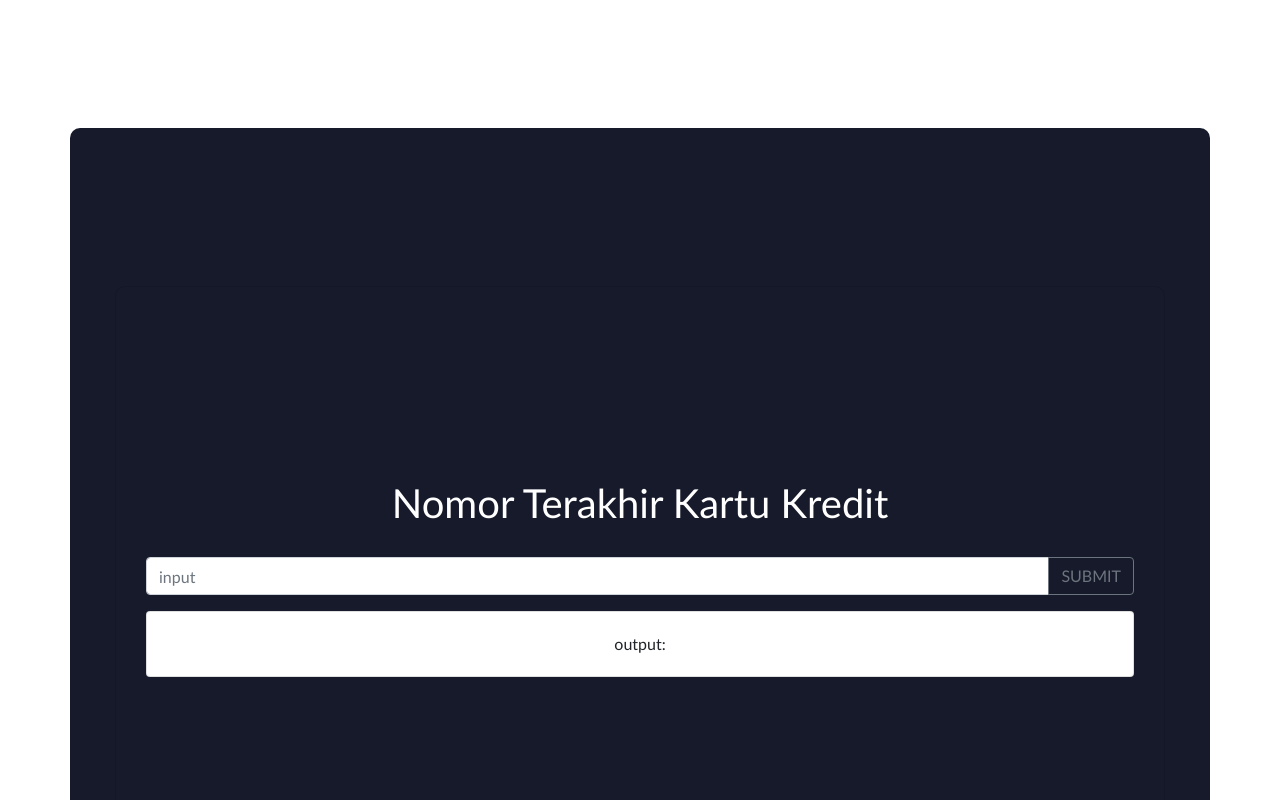
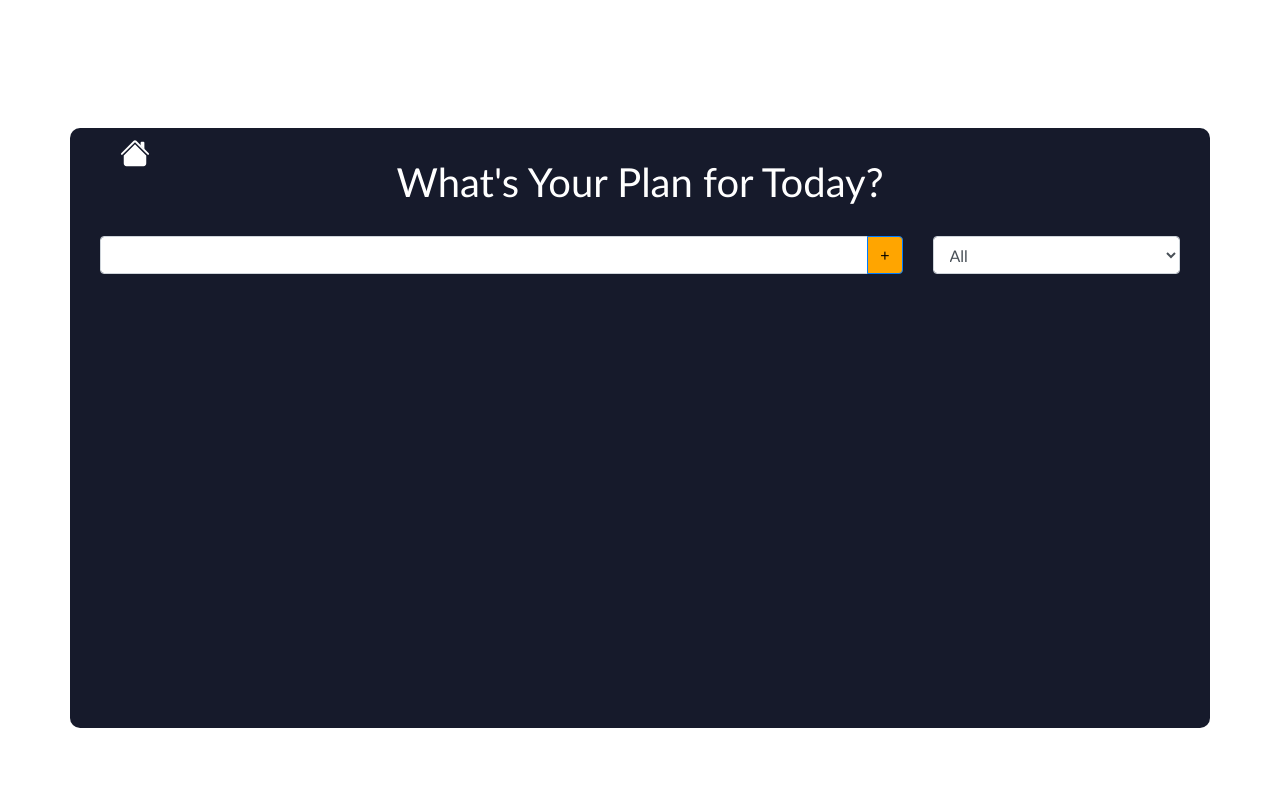
Before and after one commit to ijarre/Online-Tech-Test, a React (Create React App) app: page /todo in a window 1280 px wide. Shown: the top 800 px of the page. Built offline with nearby package versions, Linux system fonts and the light colour scheme.

Commit message:
'routing'

```diff
--- a/src/App.js
+++ b/src/App.js
@@ -1,10 +1,21 @@
 import "./dist/css/style.css";
 import Home from "./page/home";
+import SoalSatu from "./components/soal-1/soal-1";
 
+import TodoApp from "./components/todo-2-ed/TodoApp";
+import { BrowserRouter as Router, Switch, Route } from "react-router-dom";
 function App() {
   return (
     <>
-      <Home />
+      <Router>
+        {/* <Home /> */}
+
+        <Switch>
+          <Route path="/soal-satu" exact component={SoalSatu} />
+          <Route path="/" exact component={Home} />
+          <Route exact path="/todo" component={TodoApp} />
+        </Switch>
+      </Router>
     </>
   );
 }
--- a/src/components/soal-1/soal-1.js
+++ b/src/components/soal-1/soal-1.js
@@ -1,6 +1,8 @@
 import React, { Component } from "react";
 import { Form, Card, Button, InputGroup, FormControl, Container } from "react-bootstrap";
+import { Link } from "react-router-dom";
 import logicSoal from "./logicSoal";
+
 export class SoalSatu extends Component {
   constructor(props) {
     super(props);
@@ -31,6 +33,14 @@
         <Container>
           <Card className="soalSatu-app">
             <Card.Body class="soalSatu-comp">
+              <div className="home" id="home-satu">
+                <Link to="/">
+                  <svg xmlns="http://www.w3.org/2000/svg" width="30" height="30" fill="currentColor" class="bi bi-house-fill" viewBox="0 0 16 16">
+                    <path fill-rule="evenodd" d="m8 3.293 6 6V13.5a1.5 1.5 0 0 1-1.5 1.5h-9A1.5 1.5 0 0 1 2 13.5V9.293l6-6zm5-.793V6l-2-2V2.5a.5.5 0 0 1 .5-.5h1a.5.5 0 0 1 .5.5z" />
+                    <path fill-rule="evenodd" d="M7.293 1.5a1 1 0 0 1 1.414 0l6.647 6.646a.5.5 0 0 1-.708.708L8 2.207 1.354 8.854a.5.5 0 1 1-.708-.708L7.293 1.5z" />
+                  </svg>
+                </Link>
+              </div>
               <h1>Nomor Terakhir Kartu Kredit</h1>
               <Form onSubmit={this.handleOutput}>
                 <InputGroup className="mb-3">
--- a/src/components/todo-2-ed/TodoApp.js
+++ b/src/components/todo-2-ed/TodoApp.js
@@ -1,6 +1,7 @@
 /* eslint-disable react-hooks/exhaustive-deps */
 import React, { useState, useEffect } from "react";
 import FormTodo from "./FormTodo";
+import { Link } from "react-router-dom";
 import TodoListed from "./TodoListed";
 import Container from "react-bootstrap/Container";
 
@@ -51,6 +52,14 @@
       {
         <>
           <Container className="todo-app">
+            <div className="home">
+              <Link to="/">
+                <svg xmlns="http://www.w3.org/2000/svg" width="30" height="30" fill="currentColor" class="bi bi-house-fill" viewBox="0 0 16 16">
+                  <path fill-rule="evenodd" d="m8 3.293 6 6V13.5a1.5 1.5 0 0 1-1.5 1.5h-9A1.5 1.5 0 0 1 2 13.5V9.293l6-6zm5-.793V6l-2-2V2.5a.5.5 0 0 1 .5-.5h1a.5.5 0 0 1 .5.5z" />
+                  <path fill-rule="evenodd" d="M7.293 1.5a1 1 0 0 1 1.414 0l6.647 6.646a.5.5 0 0 1-.708.708L8 2.207 1.354 8.854a.5.5 0 1 1-.708-.708L7.293 1.5z" />
+                </svg>
+              </Link>
+            </div>
             <h1>What's Your Plan for Today?</h1>
             <div className="form">
               <FormTodo setInputText={setInputText} todos={todos} setTodos={setTodos} inputText={inputText} setStatus={setStatus} />
--- a/src/page/home.js
+++ b/src/page/home.js
@@ -1,5 +1,6 @@
 import React, { useState } from "react";
 import { Card, Col, Container, Row } from "react-bootstrap";
+import { BrowserRouter as Router, Switch, Route, Link } from "react-router-dom";
 
 import SoalSatu from "../components/soal-1/soal-1";
 
@@ -10,11 +11,15 @@
     <>
       {
         <Container className="home-app">
-          {/* <Row>
+          <h1>Online Test</h1>
+          <Row>
             <Col>
               <Card className="logic">
                 <Card.Body>
-                  <b>SOAL LOGIC 1</b>
+                  <Link to="/soal-satu">
+                    {" "}
+                    <b>SOAL LOGIC 1</b>
+                  </Link>
                 </Card.Body>
               </Card>
             </Col>
@@ -23,14 +28,13 @@
             <Col>
               <Card>
                 <Card.Body>
-                  <b>TO-DO APPS</b>
+                  <Link to="/todo">
+                    <b>TO-DO APPS</b>
+                  </Link>
                 </Card.Body>
               </Card>
             </Col>
-          </Row> */}
-          <SoalSatu />
-
-          <TodoApp />
+          </Row>
         </Container>
       }
     </>
```
Also changed, not shown: package.json (+7 -1 lines), src/dist/css/style.css, src/dist/sass/_home.scss, 2 other files (tests, documents, lock files or other folders).
